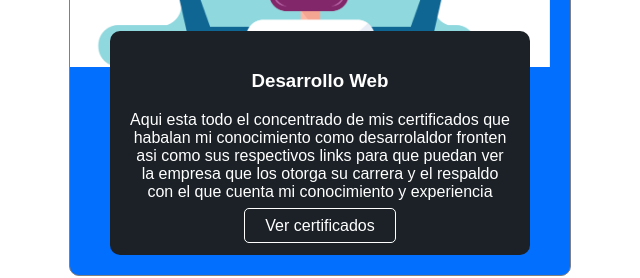
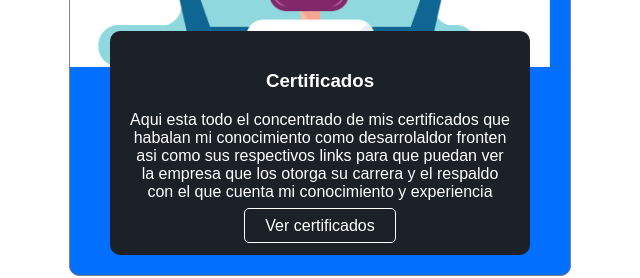
Before and after one commit to MiguelJardinez/portfolio, a plain HTML site: page index.html in a window 1280 px wide. Shown: the part 2198-2476 px from the top of the page, 31-671 px from the left. Drawn offline with Linux system fonts and the light colour scheme.

Commit message:
Se modifico el nombre de una tarjeta :D

```diff
--- a/index.html
+++ b/index.html
@@ -153,7 +153,7 @@
                         <img class="experience-image" src="./src/formacion.png" height="500" alt="Email Marketing">
                     </figure>
                     <div class="experience-details">
-                        <h3 class="experience-tittle">Desarrollo Web</h3>
+                        <h3 class="experience-tittle">Certificados</h3>
                         <p class="experience-description">
                             Aqui esta todo el concentrado de mis certificados que habalan mi conocimiento
                             como desarrolaldor fronten asi como sus respectivos links para que puedan ver
```
